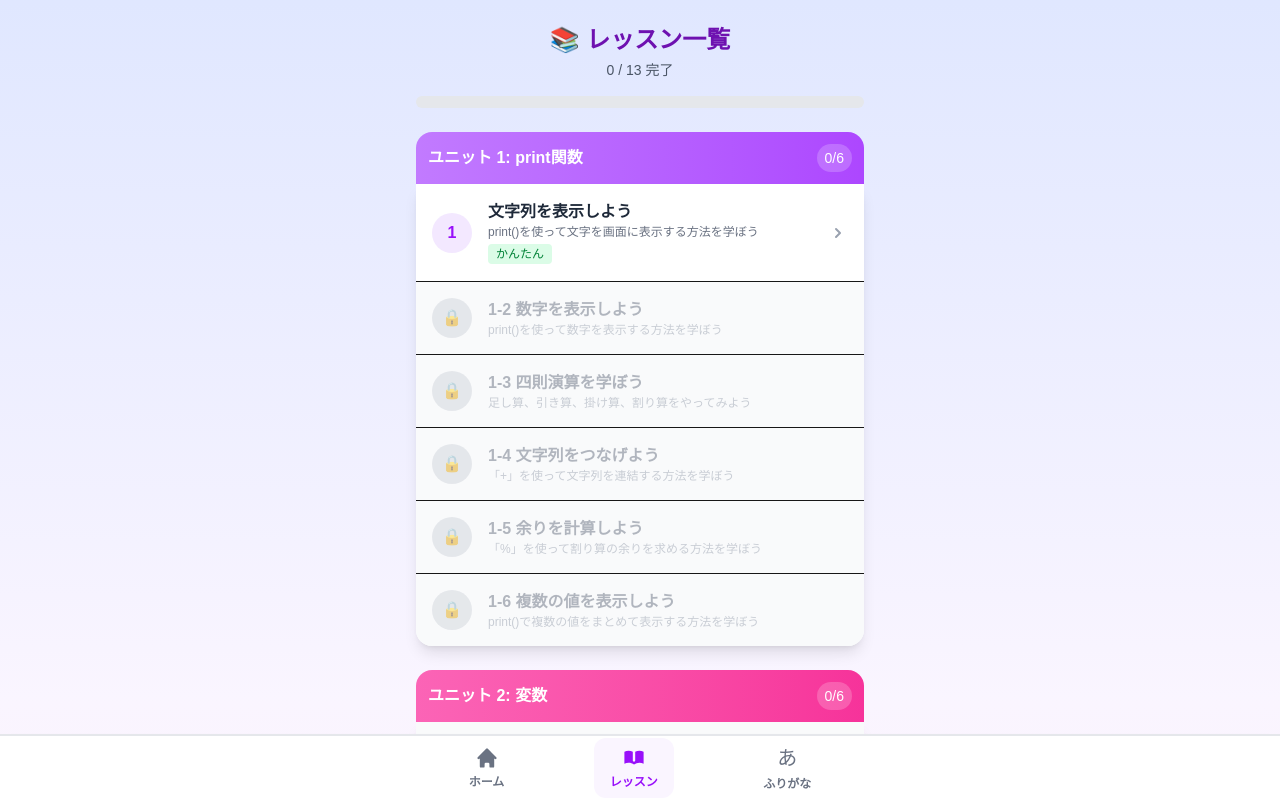
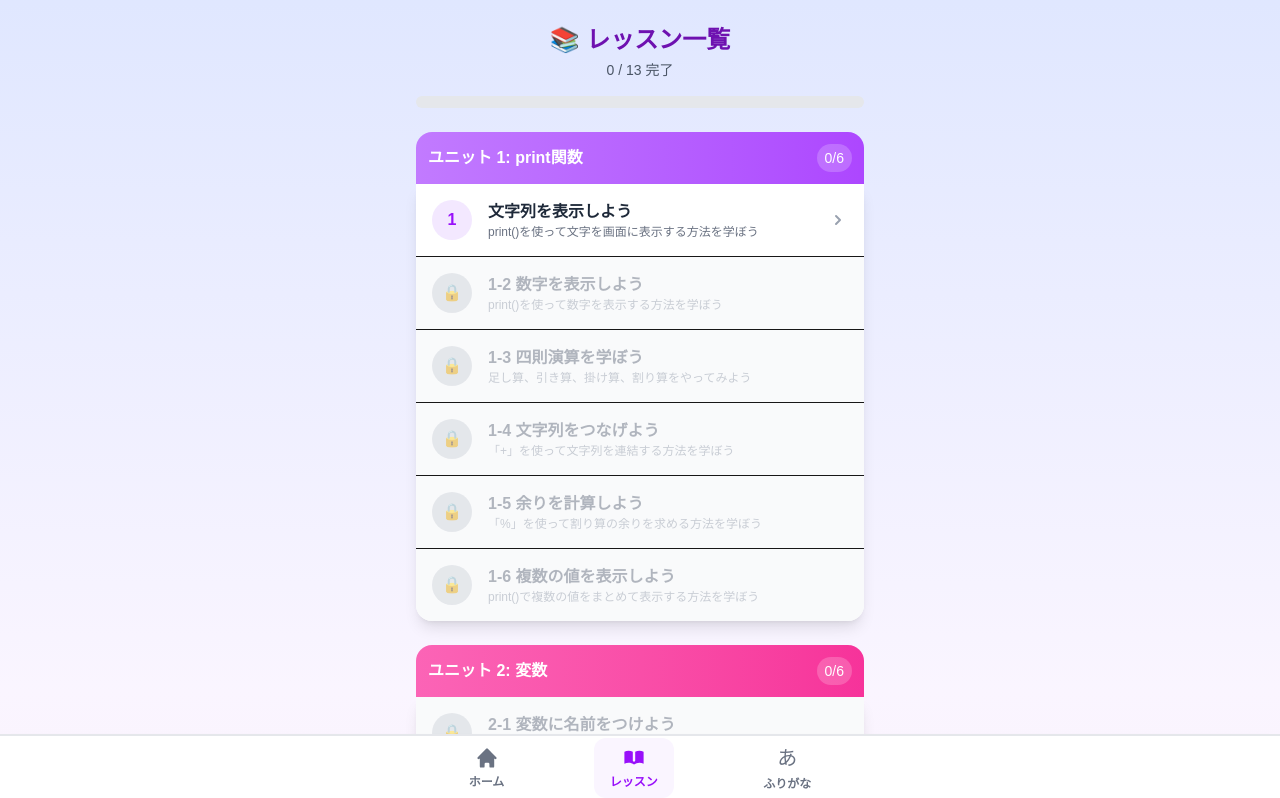
Before and after one commit to plusone03120717-maker/codeblock, a Next.js app: page /lessons in a window 1280 px wide. Shown: the top 798 px of the page. Built offline with nearby package versions, Linux system fonts and the light colour scheme.

Commit message:
fix: 全ページから難易度表示を削除

```diff
--- a/src/app/lesson/[id]/page.tsx
+++ b/src/app/lesson/[id]/page.tsx
@@ -257,20 +257,6 @@ export default function LessonPage({ params }: LessonPageProps) {
         <div className="bg-white rounded-2xl shadow-lg p-6 border-2 border-purple-200">
           <h3 className="text-xl font-bold text-gray-800 mb-4">レッスン情報</h3>
           <div className="space-y-2">
-            <div className="flex items-center gap-2">
-              <span className="font-semibold text-gray-700">難易度:</span>
-              <span
-                className={`px-3 py-1 rounded-full text-sm font-semibold ${
-                  lesson.difficulty === "かんたん"
-                    ? "bg-emerald-100 text-emerald-700"
-                    : lesson.difficulty === "ふつう"
-                    ? "bg-amber-100 text-amber-700"
-                    : "bg-rose-100 text-rose-700"
-                }`}
-              >
-                {lesson.difficulty}
-              </span>
-            </div>
             <div>
               <span className="font-semibold text-gray-700">説明:</span>
               <p className="text-gray-600 mt-1"><FuriganaText text={lesson.description} /></p>
--- a/src/app/lessons/page.tsx
+++ b/src/app/lessons/page.tsx
@@ -172,15 +172,6 @@ export default function LessonsPage() {
                               <p className="text-xs text-gray-500">
                                 {furiganaEnabled && lessonDescWithFurigana[lesson.id] ? lessonDescWithFurigana[lesson.id] : lesson.description}
                               </p>
-                              <span className={`inline-block mt-1 px-2 py-0.5 rounded text-xs ${
-                                lesson.difficulty === "かんたん"
-                                  ? "bg-green-100 text-green-700"
-                                  : lesson.difficulty === "ふつう"
-                                  ? "bg-yellow-100 text-yellow-700"
-                                  : "bg-red-100 text-red-700"
-                              }`}>
-                                {lesson.difficulty}
-                              </span>
                             </div>
                             <div className="text-gray-400">
                               <svg xmlns="http://www.w3.org/2000/svg" className="h-5 w-5" viewBox="0 0 20 20" fill="currentColor">
--- a/src/app/page.tsx
+++ b/src/app/page.tsx
@@ -266,7 +266,6 @@ export default function Home() {
                     <span className="bg-white/30 px-3 py-1 rounded-full text-sm font-bold">
                       {lesson.id}
                     </span>
-                    <span className="text-sm opacity-80">{lesson.difficulty}</span>
                   </div>
 
                   {/* タイトル */}
```
